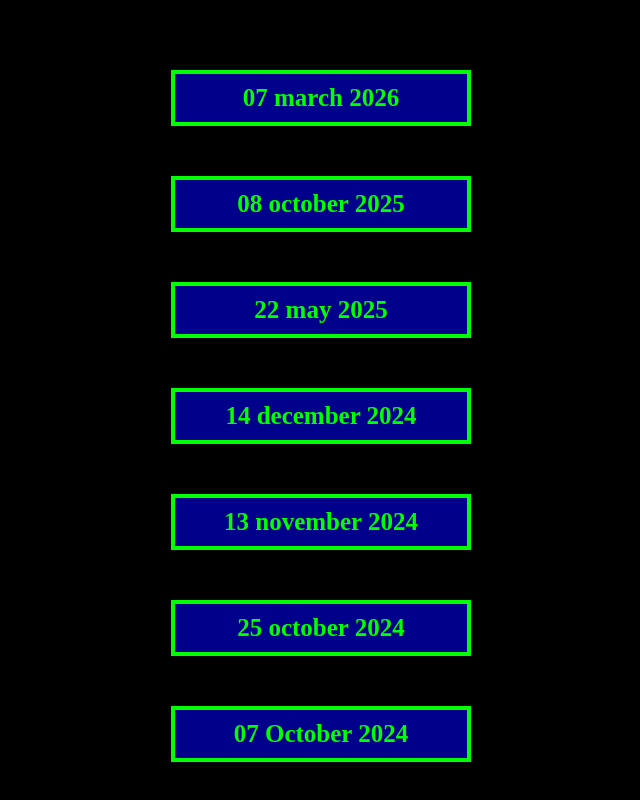
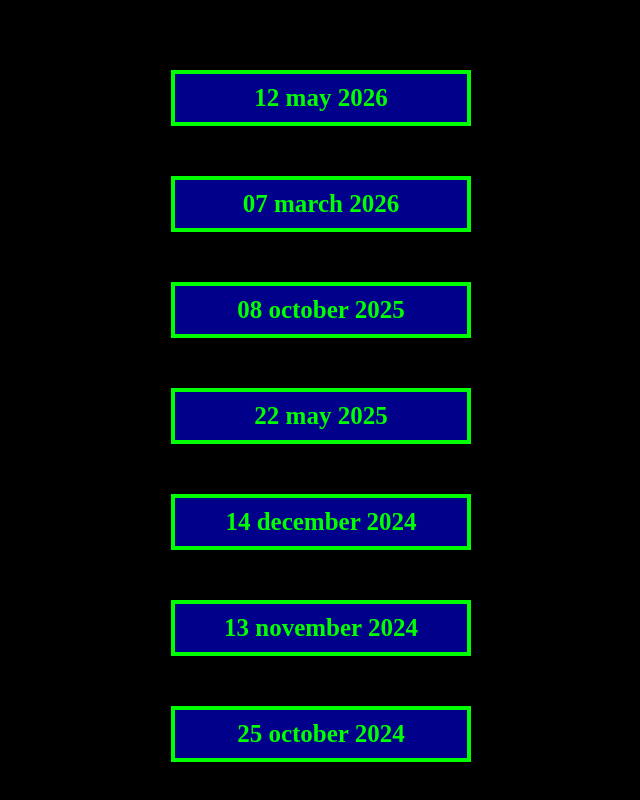
Before and after one commit to leonardosotelo89/HTML, a plain HTML site: page index.html in a window 1280 px wide. Shown: the whole page, without its empty margins (319-959 px from the left). Drawn offline with Linux system fonts and the light colour scheme.

Commit message:
Add download link for 12 May 2026

```diff
--- a/index.html
+++ b/index.html
@@ -39,6 +39,11 @@ a{
   <body>
   <div id="items">
 
+
+
+   <a href="https://github.com/leonardosotelo89/HTML/releases/download/website_12_may_2026/12.may.2026.zip" download>
+     12 may 2026
+   </a>
    <a href="07 march 2026.zip" download>07 march 2026</a>
    <a href="08 october 2025.zip" download>08 october 2025</a>
    <a href="22 may 2025.zip" download>22 may 2025</a>
```
